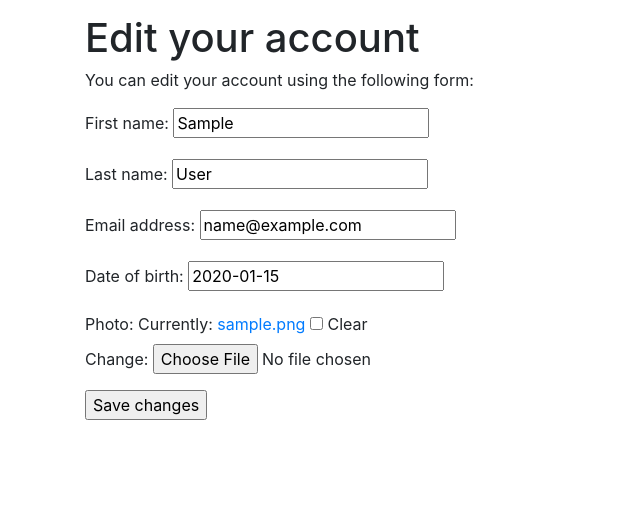
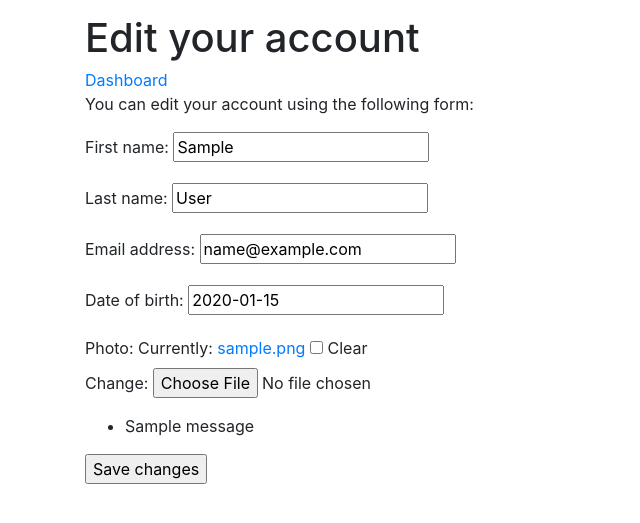
Before and after one commit to bimarsha7/movieDB, a Django app: page /user/edit/ in a window 1280 px wide. Shown: the part 40-563 px from the top of the page, without its empty margins (0-640 px from the left). Run offline with Django 3.2, Linux system fonts and the light colour scheme; a user stored in the database is signed in; tables that the repository leaves empty hold one stand-in row (values such as "Sample post"); one stand-in notice (Sample message) is shown; some libraries are stand-ins or nearby versions.

Commit message:
edit the profile

```diff
--- a/moviedb/user/templates/user/edit.html
+++ b/moviedb/user/templates/user/edit.html
@@ -3,14 +3,21 @@
 
 {% block main %}
 <h1>Edit your account</h1>
-
+<p1><a href="{% url 'user:dashboard' %}">Dashboard</a></p1>
 <p>You can edit your account using the following form:</p>
-
 <form action="." method="post" enctype="multipart/form-data">
 {{ user_form.as_p }}
 {{ profile_form.as_p }}
 {% csrf_token %}
 
+{% if messages %}
+<ul class="messages">
+    {% for message in messages %}
+    <li {% if message.tags %} class="{{ message.tags }}"{% endif %}>{{ message }}</li>
+    {% endfor %}
+</ul>
+{% endif %}
 <p><input type="submit" value="Save changes"></p>
 </form>
+
 {% endblock %}
```
